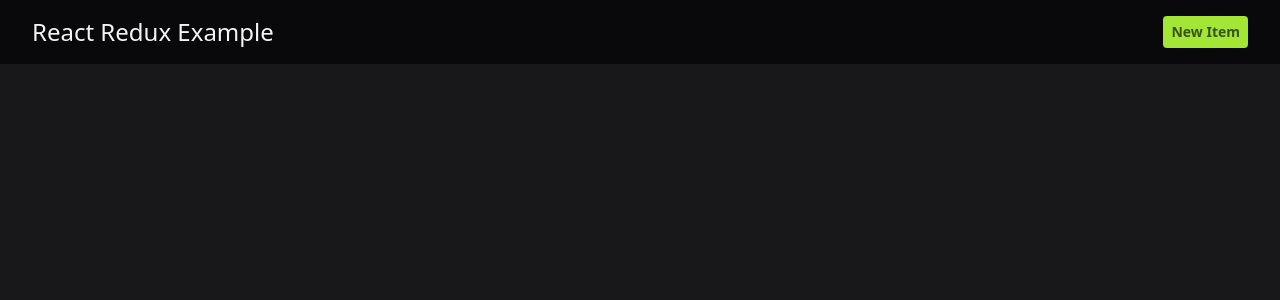
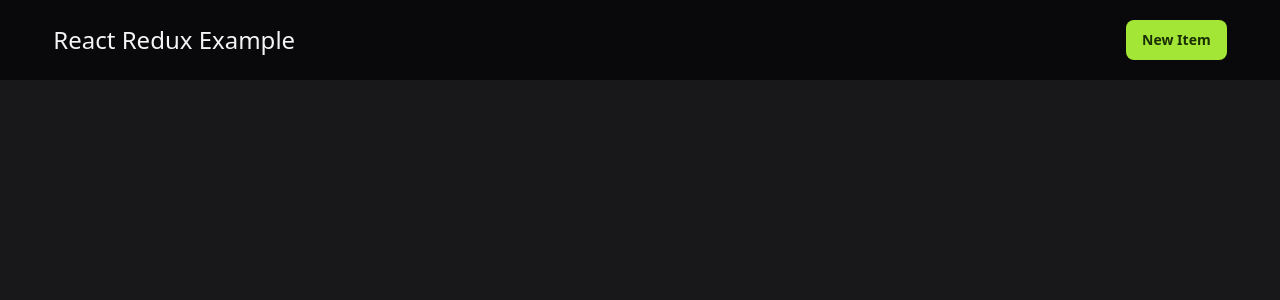
Before and after one commit to victorbadaro/react-redux-example, a React (Vite) app: page / in a window 1280 px wide. Shown: the top 300 px of the page. Built offline with nearby package versions, Linux system fonts and the light colour scheme.

Commit message:
chore: change header style

```diff
--- a/src/components/header.tsx
+++ b/src/components/header.tsx
@@ -1,8 +1,10 @@
 export function Header() {
 	return (
-		<header className="flex justify-between py-4 px-8 bg-zinc-950 text-zinc-100">
-			<span className="text-2xl">React Redux Example</span>
-			<button type="button" className="py-1 px-2 rounded text-sm font-semibold bg-lime-400 text-lime-900 hover:opacity-80 transition">New Item</button>
+		<header className="flex items-center h-20 bg-zinc-950 text-zinc-100">
+			<nav className="flex justify-between items-center mx-auto w-11/12">
+				<span className="text-2xl">React Redux Example</span>
+				<button type="button" className="px-4 h-10 rounded-lg text-sm font-semibold bg-lime-400 text-lime-950 hover:bg-lime-500 transition-colors">New Item</button>
+			</nav>
 		</header>
 	);
 }
```
